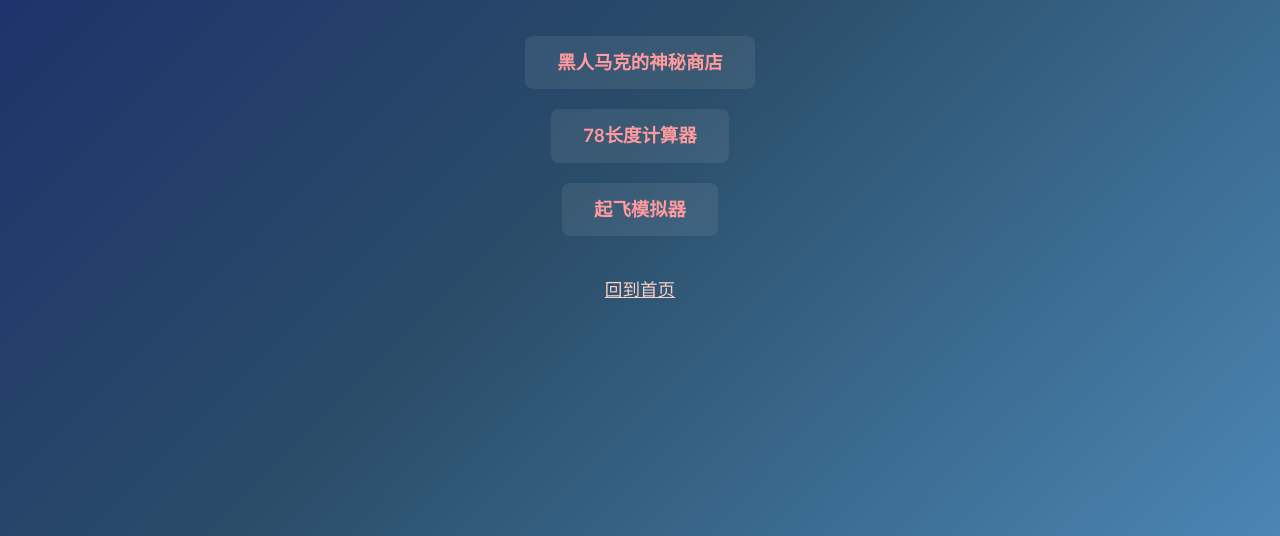
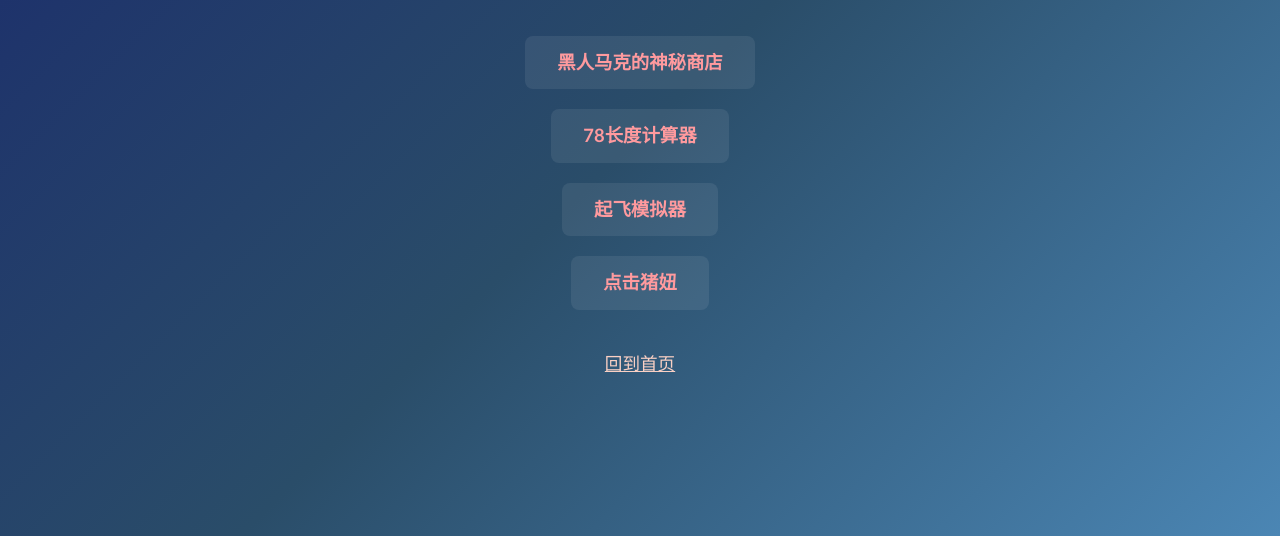
Before and after one commit to SOPQRB/sqsw.github.io, a plain HTML site: page 114.html in a window 1280 px wide. Shown: the part 264-800 px from the top of the page. Drawn offline with Linux system fonts and the light colour scheme.

Commit message:
Update 114.html

```diff
--- a/114.html
+++ b/114.html
@@ -195,6 +195,7 @@
                 <li><a href="https://www.pinkoc.top/OCode/NGShop">黑人马克的神秘商店</a></li>
                 <li><a href="https://www.pinkoc.top/OCode/78analyze">78长度计算器</a></li>
                 <li><a href="https://www.pinkoc.top/OCode/FlyLLG1_2_CN">起飞模拟器</a></li>
+                <li><a href="https://www.pinkoc.top/OCode/2778">点击猪妞</a></li>
             </ul>
         </section>
         <div class="back-link">
```
